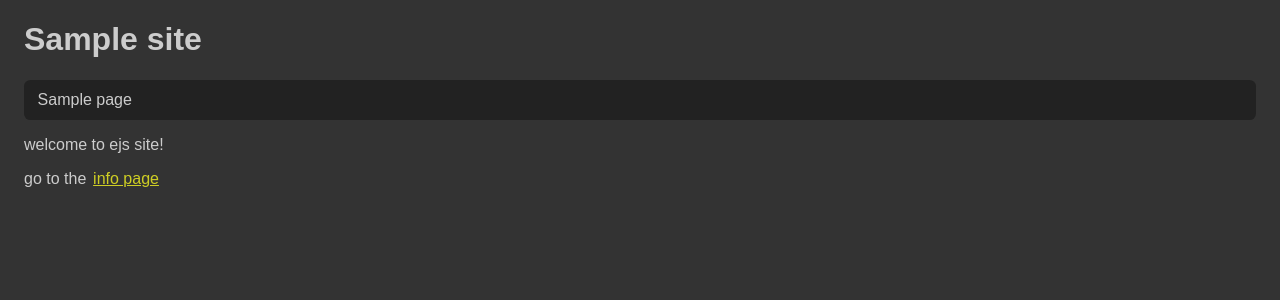
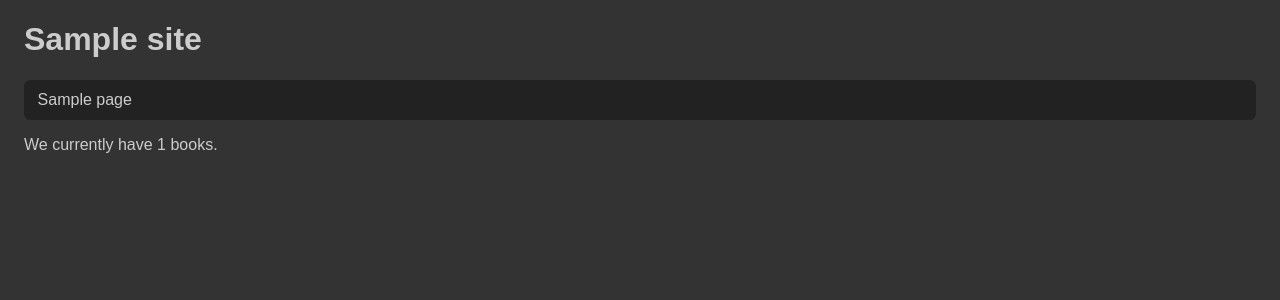
Before and after one commit to Scientific-Research/mk002-ejs-basic, a Node project: template public/views/index.ejs in a window 1280 px wide. Shown: the top 300 px of the page. Run offline with Node 20 templates, Linux system fonts and the light colour scheme; the template is opened without the code that fills it: most values are stand-ins (such as "Sample title", 1, 10 or a date in 2020).

Commit message:
displaying the number of books in Home Page!

```diff
--- a/public/views/index.ejs
+++ b/public/views/index.ejs
@@ -1,4 +1,5 @@
 <%-include('_header.ejs')%>
-<p>welcome to ejs site!</p>
-<p>go to the <a href="info">info page</a></p>
+<!-- <p>welcome to ejs site!</p>
+<p>go to the <a href="info">info page</a></p> -->
+<p>We currently have <%=siteData.books.length%> books.</p>
 <%-include('_footer.ejs')%>
--- a/src/server.ts
+++ b/src/server.ts
@@ -34,6 +34,7 @@ const siteData = {
       path: "/info",
     },
   ],
+  books,
 };
 
 app.get("/", (req: express.Request, res: express.Response) => {
```
Also changed, not shown: 2 other files.
